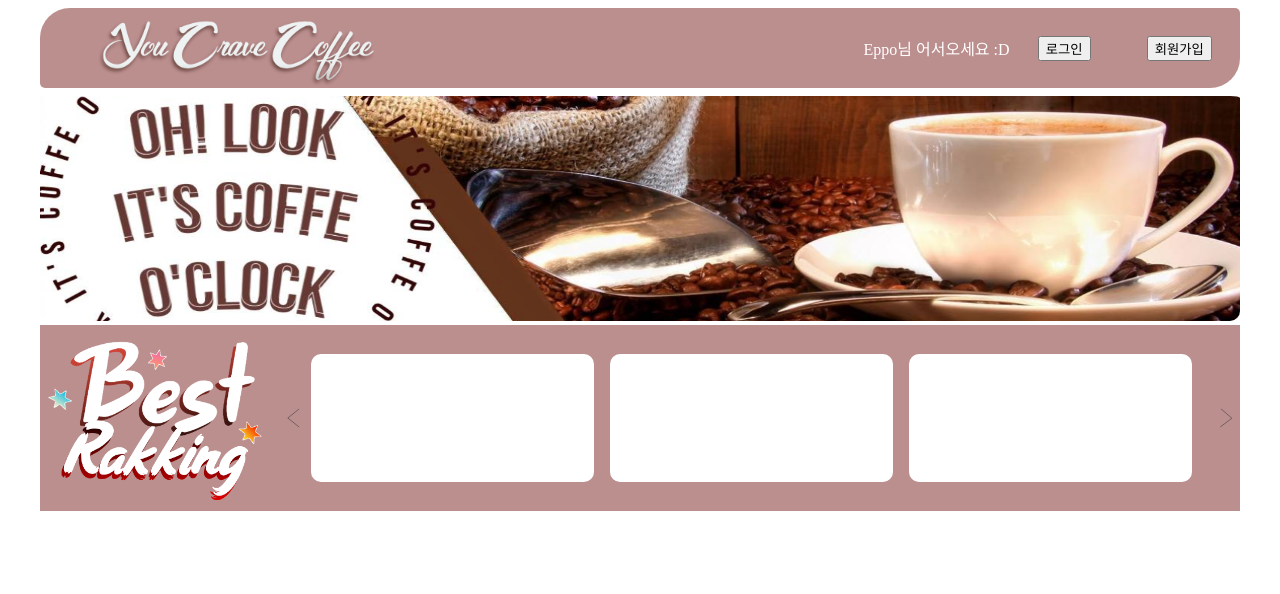
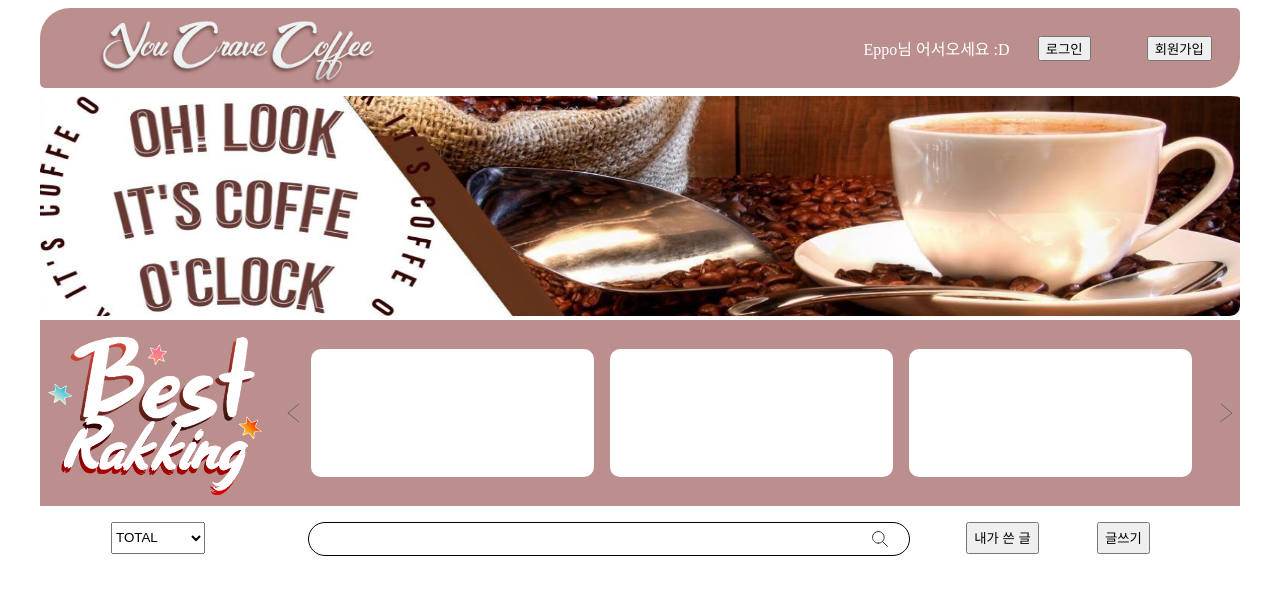
Before and after one commit to E-ppo/YouCraveCoffee_FE, a React (Create React App) app: page / in a window 1280 px wide. Shown: the top 594 px of the page. Built offline with nearby package versions, Linux system fonts and the light colour scheme.

Commit message:
#1 포스트 리스트 컴포넌트 생성 메인페이지 미들메뉴(서치메뉴) 컴포넌트 적용

```diff
--- a/src/page/Main.js
+++ b/src/page/Main.js
@@ -3,7 +3,7 @@ import React from "react";
 import styled from "styled-components";
 import MainBanner from '../assets/mainBanner.png';
 import Ranking from "../components/mainPage/Ranking";
-import SearchMenu from "../components/mainPage/SearchMenu";
+import SearchMenu from "../components/mainPage/Search/SearchMenu";
 
 
 
@@ -14,9 +14,7 @@ function Main() {
           <img src={MainBanner} alt="non" />
         </div>
         <Ranking/>
-
-
-
+        <SearchMenu/>
 
     </Wrap>
 
@@ -40,7 +38,7 @@ align-items: center;
 
   img{
     width: 100%;
-    max-height: 225px;
+    max-height: 220px;
     padding: 0.5rem 0 0 0;
     border-radius: 10px;
   }
```
Also changed, not shown: src/components/mainPage/PostList.js (added, +9 -0 lines).
